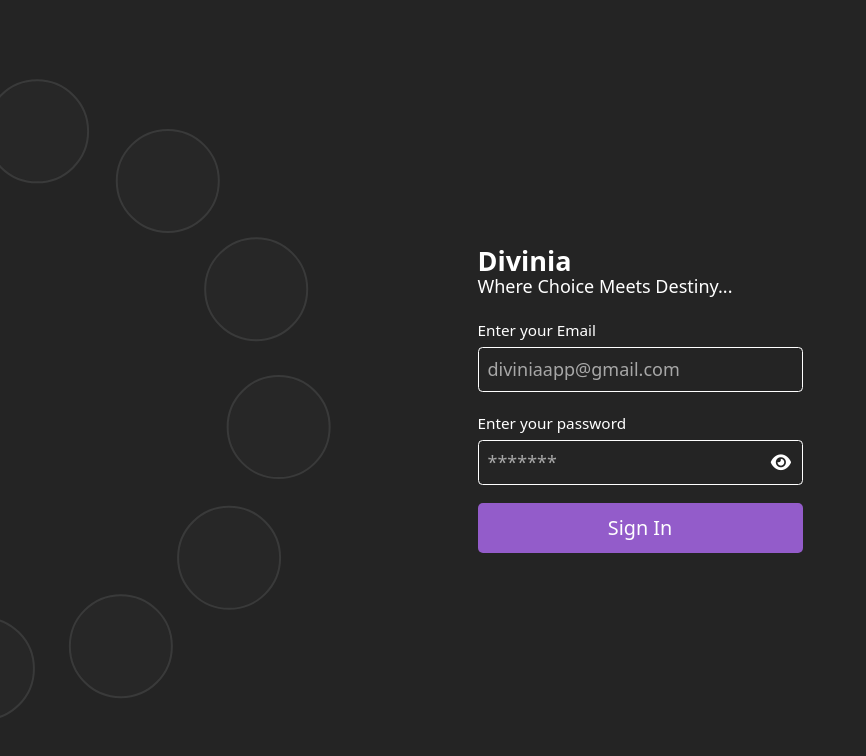
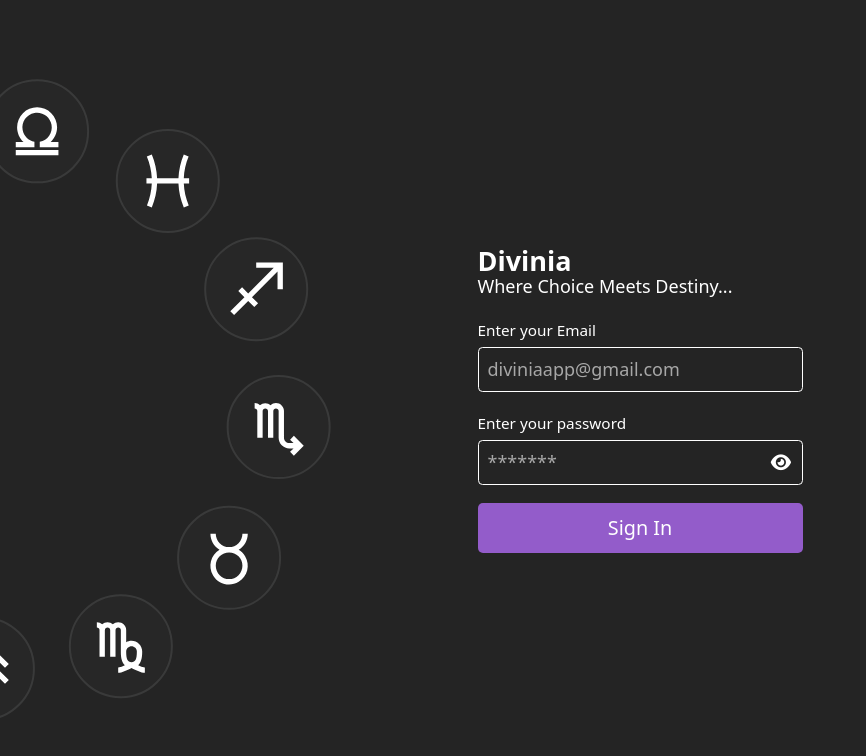
Before and after one commit to clevermissfox/divinia-v1, a React (Vite) app: page / in a window 1280 px wide. Shown: the top 756 px of the page, without its empty margins (0-866 px from the left). Built offline with nearby package versions, Linux system fonts and the light colour scheme; no server answers.

Commit message:
add fill currentColor to each iconssigns

```diff
--- a/src/components/ResultsScreen.jsx
+++ b/src/components/ResultsScreen.jsx
@@ -17,6 +17,7 @@ export default function ResultsScreen({ sign, choices, pathID }) {
                 <IconsSigns
                   id={sign}
                   width={80}
+                  fill="currentColor"
                   style={{ marginInline: "auto", marginBlockStart: "1em" }}
                 />
               </>
--- a/src/components/SymbolWheel.jsx
+++ b/src/components/SymbolWheel.jsx
@@ -4,40 +4,40 @@ export default function SymbolWheel() {
   return (
     <ul className={` signs-list ${styles["signs-list"]}`}>
       <li className={styles["signs-item"]}>
-        <IconsSigns id="aquarius" width={64} fill="url(#myGradient)" />
+        <IconsSigns id="aquarius" width={64} fill="currentColor" />
       </li>
       <li className={styles["signs-item"]}>
-        <IconsSigns id="aries" width={64} fill="url(#myGradient)" />
+        <IconsSigns id="aries" width={64} fill="currentColor" />
       </li>
       <li className={styles["signs-item"]}>
-        <IconsSigns id="cancer" width={64} fill="url(#myGradient)" />
+        <IconsSigns id="cancer" width={64} fill="currentColor" />
       </li>
       <li className={styles["signs-item"]}>
-        <IconsSigns id="capricorn" width={64} fill="url(#myGradient)" />
+        <IconsSigns id="capricorn" width={64} fill="currentColor" />
       </li>
       <li className={styles["signs-item"]}>
-        <IconsSigns id="gemini" width={64} fill="url(#myGradient)" />
+        <IconsSigns id="gemini" width={64} fill="currentColor" />
       </li>
       <li className={styles["signs-item"]}>
-        <IconsSigns id="leo" width={64} fill="url(#myGradient)" />
+        <IconsSigns id="leo" width={64} fill="currentColor" />
       </li>
       <li className={styles["signs-item"]}>
-        <IconsSigns id="libra" width={64} fill="url(#myGradient)" />
+        <IconsSigns id="libra" width={64} fill="currentColor" />
       </li>
       <li className={styles["signs-item"]}>
-        <IconsSigns id="pisces" width={64} fill="url(#myGradient)" />
+        <IconsSigns id="pisces" width={64} fill="currentColor" />
       </li>
       <li className={styles["signs-item"]}>
-        <IconsSigns id="sagittarius" width={64} fill="url(#myGradient)" />
+        <IconsSigns id="sagittarius" width={64} fill="currentColor" />
       </li>
       <li className={styles["signs-item"]}>
-        <IconsSigns id="scorpio" width={64} fill="url(#myGradient)" />
+        <IconsSigns id="scorpio" width={64} fill="currentColor" />
       </li>
       <li className={styles["signs-item"]}>
-        <IconsSigns id="taurus" width={64} fill="url(#myGradient)" />
+        <IconsSigns id="taurus" width={64} fill="currentColor" />
       </li>
       <li className={styles["signs-item"]}>
-        <IconsSigns id="virgo" width={64} fill="url(#myGradient)" />
+        <IconsSigns id="virgo" width={64} fill="currentColor" />
       </li>
     </ul>
   );
```
